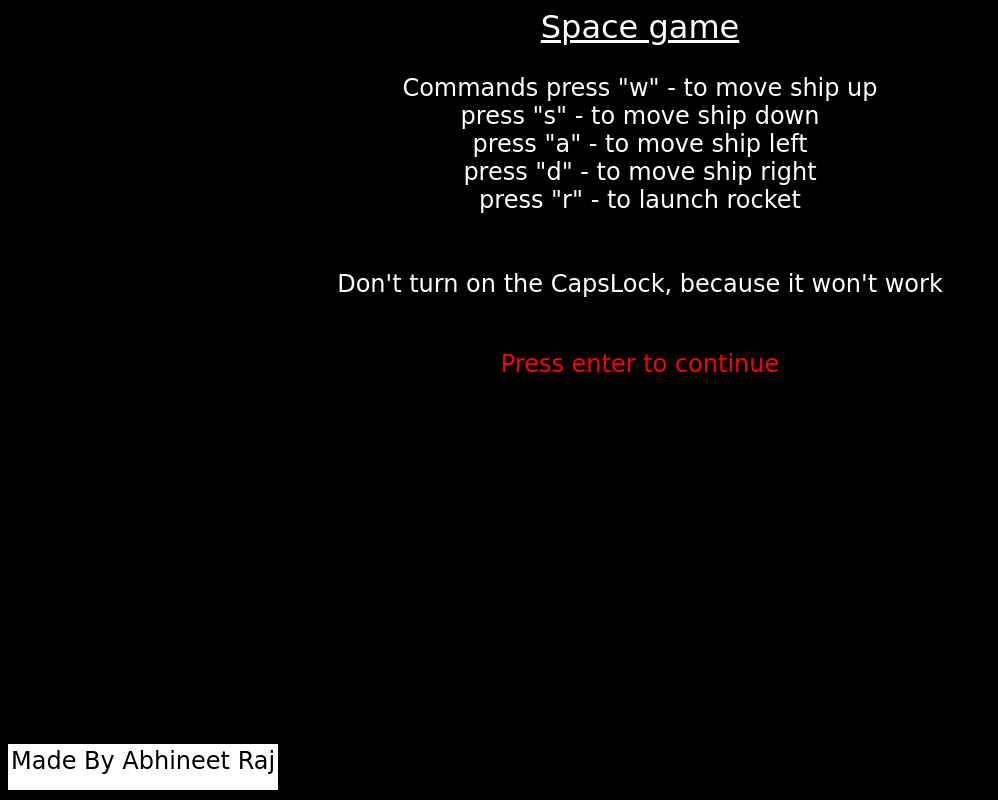
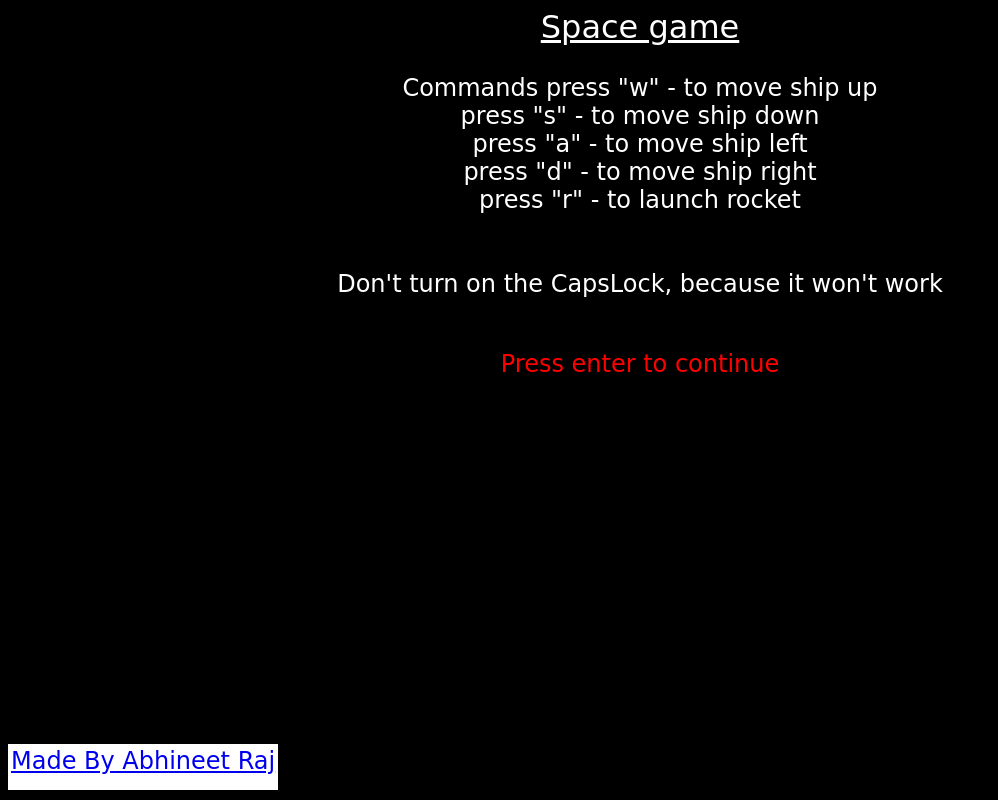
Before and after one commit to abhineetraj1/rocket-game, a plain HTML site: page index.html in a window 1280 px wide. Shown: the whole page, without its empty margins (0-998 px from the left). Drawn offline with Linux system fonts and the light colour scheme.

Commit message:
Update index.html

```diff
--- a/index.html
+++ b/index.html
@@ -44,7 +44,7 @@ Don't turn on the CapsLock, because it won't work
 			window.location.href="gm3.html";
 		}
 	}
-function sttt() {var p=document.createElement("p");p.innerHTML="Made By Abhineet Raj";p.style="text-align:center;height:5vh;padding:3px;font-size:3vh;background:white;color:black;position:absolute;top:90vh;float:right;";document.body.appendChild(p);}
+function sttt() {var p=document.createElement("p");p.innerHTML="<a href='https://github.com/abhineetraj1'>Made By Abhineet Raj</a>";p.style="text-align:center;height:5vh;padding:3px;font-size:3vh;background:white;color:black;position:absolute;top:90vh;float:right;";document.body.appendChild(p);}
 sttt();
 </script>
 </body>
```
